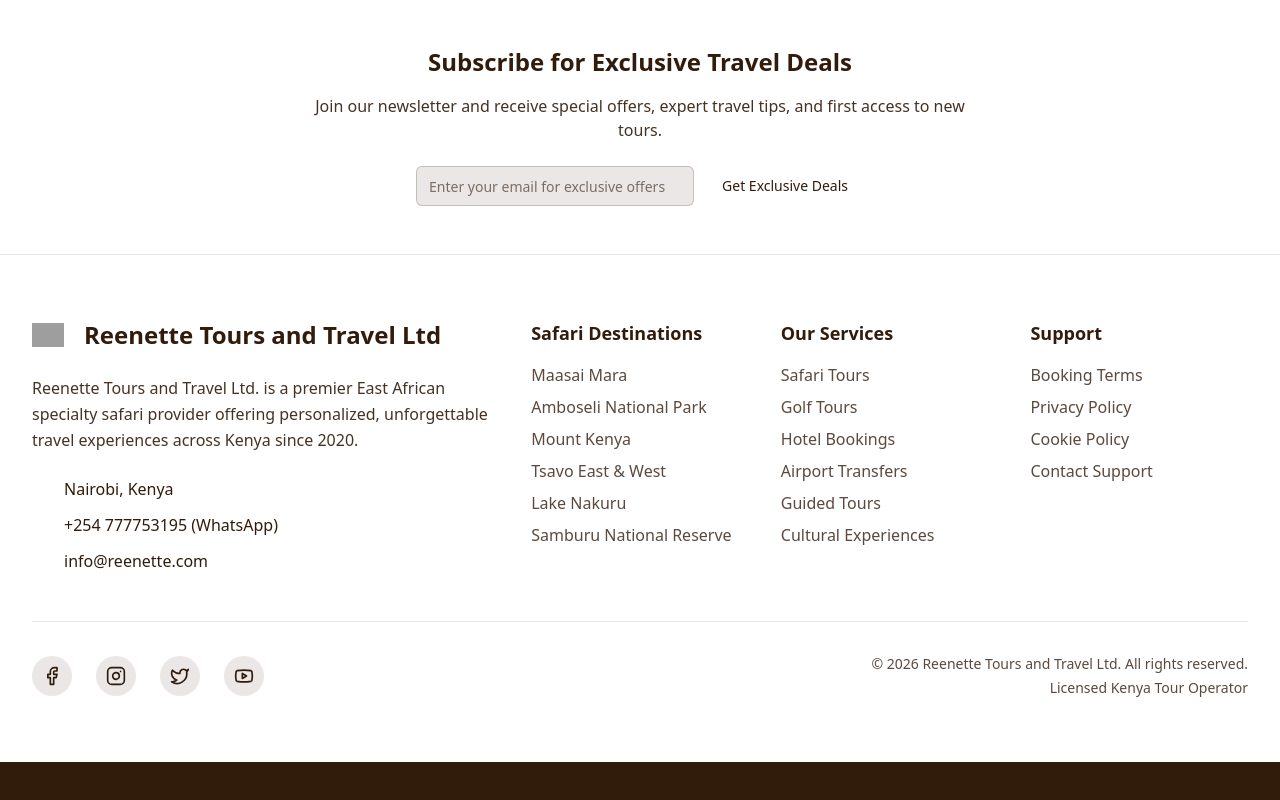
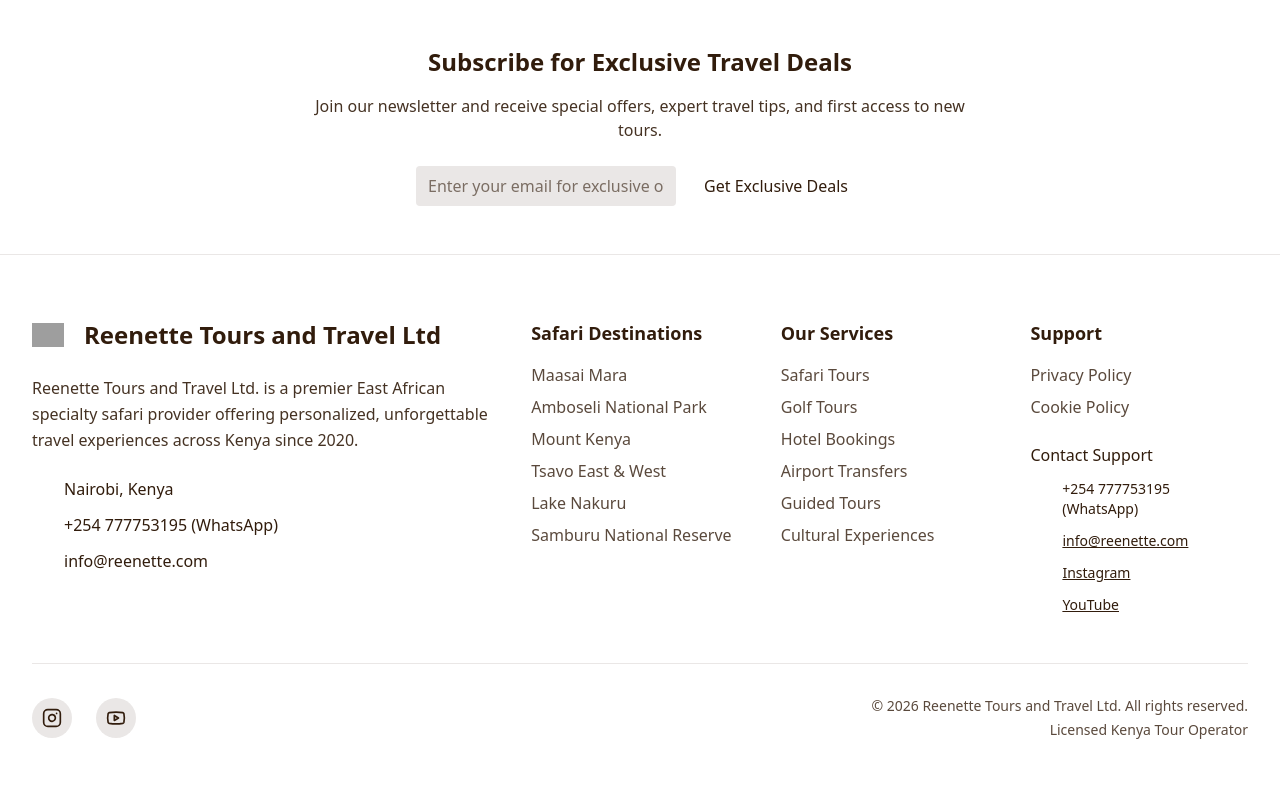
Before and after one commit to ChilobaEnt/Reenette.Web, a React (Vite) app: page / in a window 1280 px wide. Shown: the part 6514-7314 px from the top of the page. Before the commit the page ends 7276 px from the top, so only its background shows below. Built offline with nearby package versions, Linux system fonts and the light colour scheme; no server answers; grey boxes are pictures that could not be loaded.

Commit message:
chore: footer – remove 'Booking Terms' and add Contact Support

```diff
--- a/src/components/sections/footer.tsx
+++ b/src/components/sections/footer.tsx
@@ -1,5 +1,5 @@
 import { useState } from 'react';
-import { Facebook, Instagram, Twitter, Youtube, Mail, MapPin, Phone } from 'lucide-react';
+import { Instagram, Youtube, Mail, MapPin, Phone } from 'lucide-react';
 import { Button } from '@/components/ui/button';
 import { Input } from '@/components/ui/input';
 import { CookiePolicyModal } from '@/components/ui/cookie-policy-modal';
@@ -23,23 +23,30 @@
     'Cultural Experiences'
   ],
   support: [
-    'Booking Terms',
     'Privacy Policy',
-    'Cookie Policy',
-    'Contact Support'
+    'Cookie Policy'
   ]
 };
 
 const socialLinks = [
-  { icon: Facebook, href: '#', label: 'Facebook' },
-  { icon: Instagram, href: '#', label: 'Instagram' },
-  { icon: Twitter, href: '#', label: 'Twitter' },
+  { icon: Instagram, href: 'https://www.instagram.com/reenette_toursntravel?igsh=MW9qbWJsZTBsdmhzZQ==', label: 'Instagram' },
   { icon: Youtube, href: '#', label: 'YouTube' }
 ];
 
 export function Footer() {
   const [isCookiePolicyOpen, setIsCookiePolicyOpen] = useState(false);
   const [isPrivacyPolicyOpen, setIsPrivacyPolicyOpen] = useState(false);
+
+  const handleNewsletterSubmit = (e: React.FormEvent<HTMLFormElement>) => {
+    const form = e.currentTarget;
+    try {
+      const emailInput = form.querySelector('input[name="email"]') as HTMLInputElement | null;
+      const replyInput = form.querySelector('input[name="_replyto"]') as HTMLInputElement | null;
+      if (emailInput && replyInput) replyInput.value = emailInput.value || '';
+    } catch (err) {
+      // swallow -- best-effort copy
+    }
+  };
 
   const handleLinkClick = (link: string) => {
     if (link === 'Cookie Policy') {
@@ -66,67 +73,31 @@
             <div className="flex flex-col sm:flex-row gap-3 max-w-md mx-auto">
               <form
                 id="newsletter-form"
+                action="https://formsubmit.co/info@reenette.com"
+                method="POST"
                 className="flex w-full"
-                onSubmit={async (e) => {
-                  e.preventDefault();
-                  const form = new FormData(e.currentTarget as HTMLFormElement);
-                  const email = String(form.get('email') || '').trim();
-                  if (!email) return alert('Please enter your email address');
+                onSubmit={handleNewsletterSubmit}
+              >
+                <input type="hidden" name="_subject" value="New newsletter subscription" />
+                <input type="hidden" name="_captcha" value="false" />
+                <input type="hidden" name="_next" value="https://reenette.com/?newsletter=thanks" />
+                <input type="hidden" name="_replyto" value="" />
+                <input type="hidden" name="_autoresponse" value="Thanks for subscribing to Reenette Tours! We'll send the best travel deals to your inbox." />
 
-                  try {
-                    // try serverless function first
-                    const res = await fetch('/.netlify/functions/postNewsletter', {
-                      method: 'POST',
-                      headers: { 'Content-Type': 'application/json' },
-                      body: JSON.stringify({ email })
-                    });
-
-                    if (res.ok) {
-                      alert('Thanks — you are subscribed. We will send updates to info@reenette.com');
-                      (document.getElementById('newsletter-form') as HTMLFormElement).reset();
-                      return;
-                    }
-                  } catch (err) {
-                    console.error('Newsletter function error', err);
-                  }
-
-                  // fallback to FormSubmit (in case serverless isn't configured)
-                  const formSubmitEndpoint = 'https://formsubmit.co/info@reenette.com';
-                  const params = new URLSearchParams();
-                  params.append('Client', email);
-                  params.append('message', 'Newsletter subscription');
-                  try {
-                    const res2 = await fetch(formSubmitEndpoint, {
-                      method: 'POST',
-                      headers: { 'Content-Type': 'application/x-www-form-urlencoded' },
-                      body: params.toString()
-                    });
-                    if (res2.ok) {
-                      alert('Thanks — you are subscribed. We will send updates to info@reenette.com');
-                      (document.getElementById('newsletter-form') as HTMLFormElement).reset();
-                    } else {
-                      alert('Subscription failed — please email info@reenette.com directly');
-                    }
-                  } catch (err) {
-                    console.error('FormSubmit fallback error', err);
-                    alert('Subscription failed — please email info@reenette.com directly');
-                  }
-                }}
-              >
-                <Input
+                <input
                   name="email"
                   type="email"
                   placeholder="Enter your email for exclusive offers"
-                  className="bg-primary-foreground/10 border-primary-foreground/20 text-primary-foreground placeholder:text-primary-foreground/60 flex-1"
                   required
+                  className="bg-primary-foreground/10 border-primary-foreground/20 text-primary-foreground placeholder:text-primary-foreground/60 flex-1 px-3 py-2 rounded"
                 />
-                <Button
+
+                <button
                   type="submit"
-                  variant="secondary"
-                  className="bg-accent hover:bg-accent/90 text-accent-foreground shadow-glow ml-3"
+                  className="ml-3 bg-accent hover:bg-accent/90 text-accent-foreground px-4 py-2 rounded"
                 >
                   Get Exclusive Deals
-                </Button>
+                </button>
               </form>
             </div>
           </div>
@@ -189,6 +160,7 @@
           {/* Support */}
           <div>
             <h4 className="font-bold text-lg mb-4">Support</h4>
+
             <ul className="space-y-2">
               {footerLinks.support.map((link) => (
                 <li key={link}>
@@ -201,6 +173,28 @@
                 </li>
               ))}
             </ul>
+
+            <div className="mt-6">
+              <h5 className="font-medium mb-3">Contact Support</h5>
+              <ul className="space-y-3 text-sm">
+                <li className="flex items-center">
+                  <Phone className="h-5 w-5 mr-3 text-accent" />
+                  <span>+254 777753195 (WhatsApp)</span>
+                </li>
+                <li className="flex items-center">
+                  <Mail className="h-5 w-5 mr-3 text-accent" />
+                  <a href="mailto:info@reenette.com" className="underline hover:text-accent">info@reenette.com</a>
+                </li>
+                <li className="flex items-center">
+                  <Instagram className="h-5 w-5 mr-3 text-accent" />
+                  <a href={socialLinks.find(s => s.label === 'Instagram')?.href || '#'} target="_blank" rel="noreferrer" className="underline hover:text-accent">Instagram</a>
+                </li>
+                <li className="flex items-center">
+                  <Youtube className="h-5 w-5 mr-3 text-accent" />
+                  <a href={socialLinks.find(s => s.label === 'YouTube')?.href || '#'} target="_blank" rel="noreferrer" className="underline hover:text-accent">YouTube</a>
+                </li>
+              </ul>
+            </div>
           </div>
         </div>
 
```
